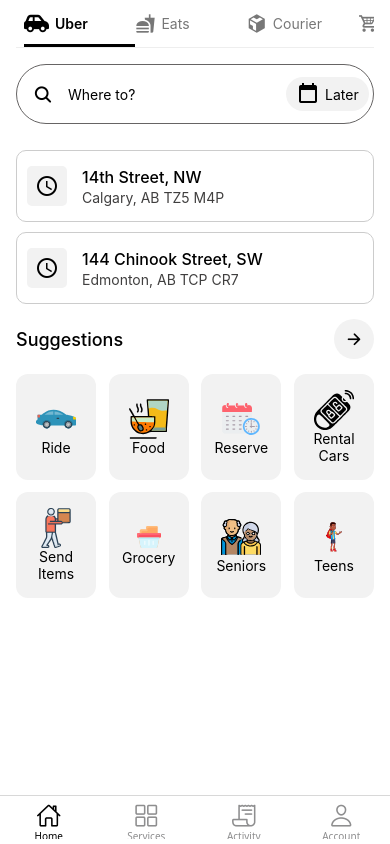
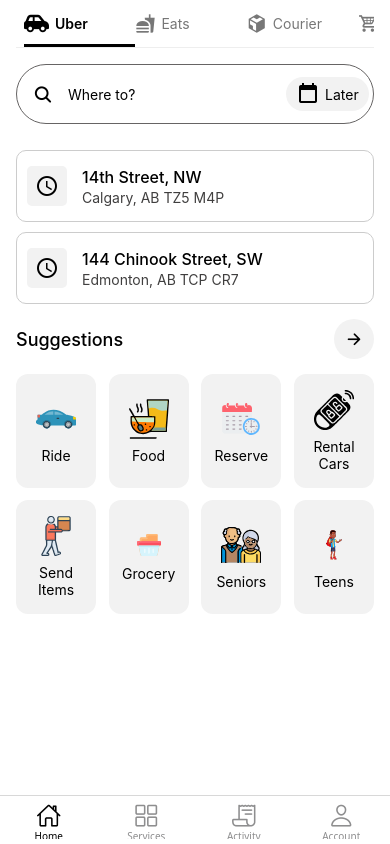
Before and after one commit to Dev-Leke/uber-app-clone2, a React Native app: screen /Home in a window 390 px wide. Built offline with nearby package versions, Linux system fonts and the light colour scheme.

Commit message:
Added gap to the SuggestionCard

```diff
--- a/src/components/SuggestionCard.tsx
+++ b/src/components/SuggestionCard.tsx
@@ -29,6 +29,7 @@
     backgroundColor: "#F2F2F2",
     borderRadius: 12,
     marginBottom: 12,
+    gap: 8,
   },
 
   title: {
```
